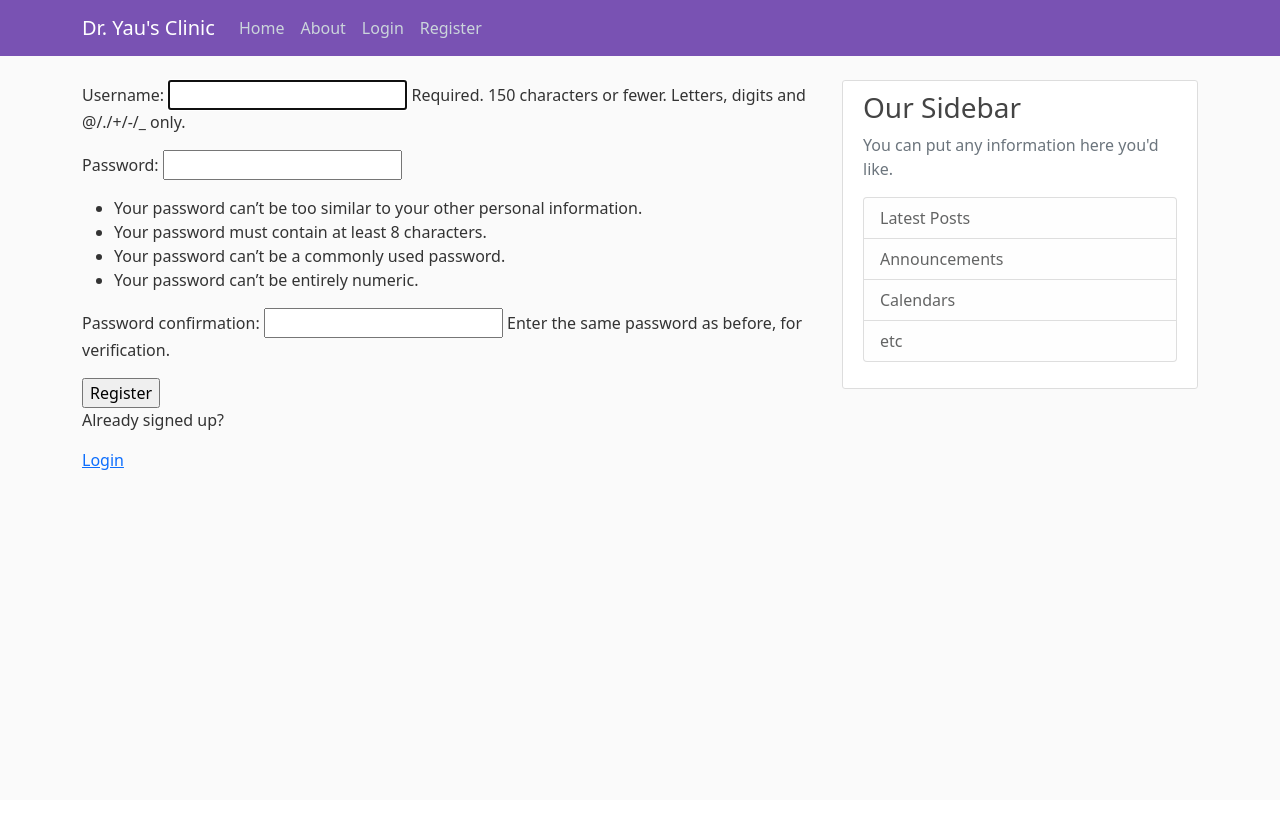
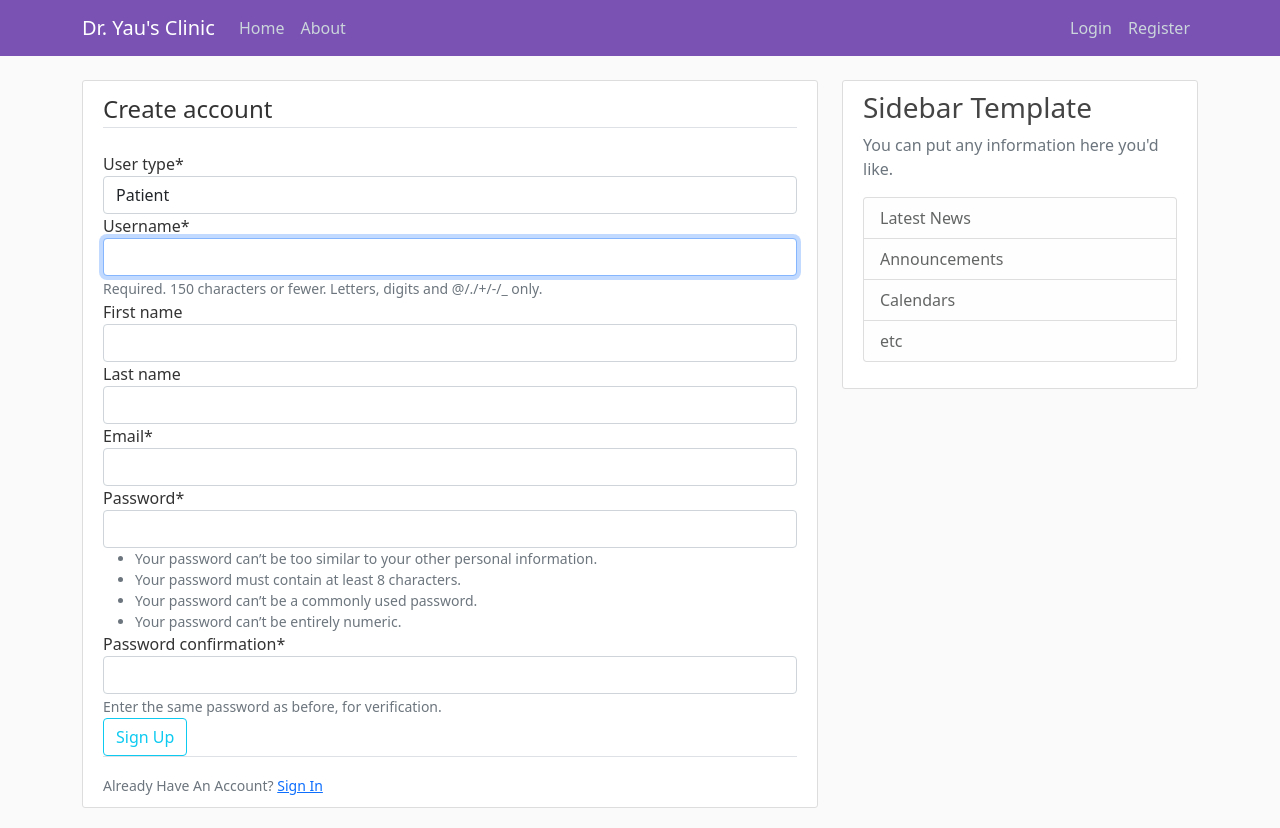
Before and after one commit to rrishabhx/secure-hospital-system, a Django app: page /register/ in a window 1280 px wide. Before the commit the page ends 470 px from the top, so only its background shows below. Run offline with Django 4.2, Linux system fonts and the light colour scheme; some libraries are stand-ins or nearby versions.

Commit message:
Integrate generic user login with UI

```diff
--- a/secure_hospital_system/settings.py
+++ b/secure_hospital_system/settings.py
@@ -38,6 +38,7 @@ INSTALLED_APPS = [
     'hospital.apps.HospitalConfig',
     'users.apps.UsersConfig',
     'patients.apps.PatientsConfig',
+    'crispy_forms',
 ]
 
 MIDDLEWARE = [
@@ -124,3 +125,8 @@ AUTH_USER_MODEL = 'users.User'
 # https://docs.djangoproject.com/en/4.0/ref/settings/#default-auto-field
 
 DEFAULT_AUTO_FIELD = 'django.db.models.BigAutoField'
+
+CRISPY_TEMPLATE_PACK = 'bootstrap4'
+
+LOGIN_REDIRECT_URL = 'users-home'
+LOGIN_URL = 'login'
--- a/templates/main.html
+++ b/templates/main.html
@@ -23,46 +23,45 @@
                 <span class="navbar-toggler-icon"></span>
             </button>
             <div class="collapse navbar-collapse" id="navbarToggle">
-                <div class="navbar-nav mr-auto">
+                <div class="navbar-nav me-auto">
                     <a class="nav-item nav-link" href="{% url 'users-home' %}">Home</a>
                     <a class="nav-item nav-link" href="{% url 'users-about' %}">About</a>
                 </div>
                 <!-- Navbar Right Side -->
                 <div class="navbar-nav">
-                    <a class="nav-item nav-link" href="#">Login</a>
-                    <a class="nav-item nav-link" href="#">Register</a>
+                    {% if user.is_authenticated %}
+                        <a class="nav-item nav-link" href="{% url 'profile' %}">Profile</a>
+                        <a class="nav-item nav-link" href="{% url 'logout' %}">Logout</a>
+                    {% else %}
+                        <a class="nav-item nav-link" href="{% url 'login' %}">Login</a>
+                        <a class="nav-item nav-link" href="{% url 'register' %}">Register</a>
+                    {% endif %}
                 </div>
             </div>
         </div>
     </nav>
 </header>
 
-
-{#<div class="container">#}
-{#    {% include 'navbar.html' %}#}
-{#    {% if messages %}#}
-{#        <ul class="messages">#}
-{#            {% for message in messages %}#}
-{#                <li>{{ message }}</li>#}
-{#            {% endfor %}#}
-{#        </ul>#}
-{#    {% endif %}#}
-{#    {% block content %}#}
-{##}
-{#    {% endblock %}#}
-{#</div>#}
-
 <main role="main" class="container">
     <div class="row">
         <div class="col-md-8">
+            <!-- Flash Messages -->
+            {% if messages %}
+                <ul class="messages">
+                    {% for message in messages %}
+                        <div class="alert alert-{{ message.tags }}">{{ message }}</div>
+                    {% endfor %}
+                </ul>
+            {% endif %}
+
             {% block content %}{% endblock %}
         </div>
         <div class="col-md-4">
             <div class="content-section">
-                <h3>Our Sidebar</h3>
+                <h3>Sidebar Template</h3>
                 <p class='text-muted'>You can put any information here you'd like.
                 <ul class="list-group">
-                    <li class="list-group-item list-group-item-light">Latest Posts</li>
+                    <li class="list-group-item list-group-item-light">Latest News</li>
                     <li class="list-group-item list-group-item-light">Announcements</li>
                     <li class="list-group-item list-group-item-light">Calendars</li>
                     <li class="list-group-item list-group-item-light">etc</li>
--- a/users/forms.py
+++ b/users/forms.py
@@ -3,7 +3,9 @@ from django import forms
 from .models import User
 
 
-class BaseUserForm(UserCreationForm):
+class UserRegisterForm(UserCreationForm):
+    email = forms.EmailField()
+
     class Meta:
         model = User
-        fields = ['username']
+        fields = ['user_type', 'username', 'first_name', 'last_name', 'email', 'password1', 'password2']
--- a/users/models.py
+++ b/users/models.py
@@ -13,3 +13,6 @@ class User(AbstractUser):
     )
 
     user_type = models.CharField(max_length=20, default='patient', choices=USER_TYPE_CHOICES)
+    # date_of_birth =
+    # mobile_number =
+    # address =
--- a/users/templates/users/login_register.html
+++ /dev/null
@@ -1,34 +0,0 @@
-{% extends 'main.html' %}
-
-{% block content %}
-    {% if page == 'login' %}
-
-        <div>
-            <form method="POST" action="">
-                {% csrf_token %}
-                <label>Username:</label>
-                <input type="text" name="username" placeholder="Enter Username"/>
-                <label>Password:</label>
-                <input type="password" name="password" placeholder="Enter Password"/>
-
-                <input type="submit" value="Login"/>
-            </form>
-
-            <p>Haven't signed up yet?</p>
-            <a href="{% url 'register' %}">Sign up</a>
-        </div>
-    {% else %}
-        <div>
-            <form method="POST" action="">
-                {% csrf_token %}
-                {{ form.as_p }}
-                <input type="submit" value="Register"/>
-            </form>
-        </div>
-
-        <p>Already signed up?</p>
-        <a href="{% url 'login' %}">Login</a>
-
-    {% endif %}
-
-{% endblock content %}
--- /dev/null
+++ b/users/templates/users/register.html
@@ -0,0 +1,23 @@
+{% extends 'main.html' %}
+{% load crispy_forms_tags %}
+
+{% block content %}
+
+    <div class="content-section">
+        <form method="POST" action="">
+            {% csrf_token %}
+            <fieldset class="form-group">
+                <legend class="border-bottom mb-4">Create account</legend>
+                {{ form|crispy }}
+            </fieldset>
+            <div class="form-group">
+                <button class="btn btn-outline-info" type="submit">Sign Up</button>
+            </div>
+        </form>
+        <div class="border-top pt-3">
+            <small class="text-muted">Already Have An Account? <a class="ml-2" href="{% url 'login' %}">Sign In</a></small>
+        </div>
+    </div>
+
+
+{% endblock content %}
--- a/users/urls.py
+++ b/users/urls.py
@@ -1,11 +1,14 @@
 from django.urls import path
-
+from django.contrib.auth import views as auth_views
 from . import views
 
 urlpatterns = [
     path('', views.home, name='users-home'),
-    path('about/', views.about, name='users-about'), #delete this route
-    path('login/', views.login_user, name='login'),
-    path('logout/', views.logout_user, name='logout'),
+    path('about/', views.about, name='users-about'),  # delete this route
+    # path('login/', views.login_user, name='login'),
+    # path('logout/', views.logout_user, name='logout'),
+    path('login/', auth_views.LoginView.as_view(template_name='users/login.html'), name='login'),
+    path('logout/', auth_views.LogoutView.as_view(template_name='users/logout.html'), name='logout'),
     path('register/', views.register_user, name='register'),
+    path('profile/', views.profile_user, name='profile'),
 ]
--- a/users/views.py
+++ b/users/views.py
@@ -1,8 +1,8 @@
 from django.contrib.auth import authenticate, login, logout
 from django.contrib import messages
 from django.shortcuts import render, redirect
-
-from .forms import BaseUserForm
+from django.contrib.auth.decorators import login_required
+from .forms import UserRegisterForm
 
 from django.contrib.auth import get_user_model
 
@@ -36,10 +36,8 @@ def about(request):
 
 
 def login_user(request):
-    page = 'login'
-
     if request.user.is_authenticated:
-        return redirect('home')
+        return redirect('users-home')
 
     if request.method == 'POST':
         username = request.POST.get('username').lower()
@@ -54,12 +52,12 @@ def login_user(request):
 
         if user is not None:
             login(request, user)
-            return redirect('home')
+            return redirect('users-home')
         else:
             messages.error(request, 'Username or Password does not exist')
 
-    context = {'page': page}
-    return render(request, 'users/login_register.html', context=context)
+    context = {}
+    return render(request, 'users/login.html', context=context)
 
 
 def logout_user(request):
@@ -68,17 +66,23 @@ def logout_user(request):
 
 
 def register_user(request):
-    form = BaseUserForm()
+    form = UserRegisterForm()
 
     if request.method == 'POST':
-        form = BaseUserForm(request.POST)
+        form = UserRegisterForm(request.POST)
         if form.is_valid():
             user = form.save(commit=False)
             user.username = user.username.lower()
             user.save()
+            messages.success(request, f'Account created for {user.username}! You are not able to log in')
             login(request, user)
-            return redirect('home')
+            return redirect('login')
         else:
             messages.error(request, 'An error occurred during registration')
 
-    return render(request, 'users/login_register.html', {'form': form})
+    return render(request, 'users/register.html', {'form': form})
+
+
+@login_required
+def profile_user(request):
+    return render(request, 'users/profile.html')
```
Also changed, not shown: users/templates/users/login.html (added, +23 -0 lines), users/templates/users/logout.html (added, +13 -0 lines), users/templates/users/profile.html (added, +9 -0 lines).
